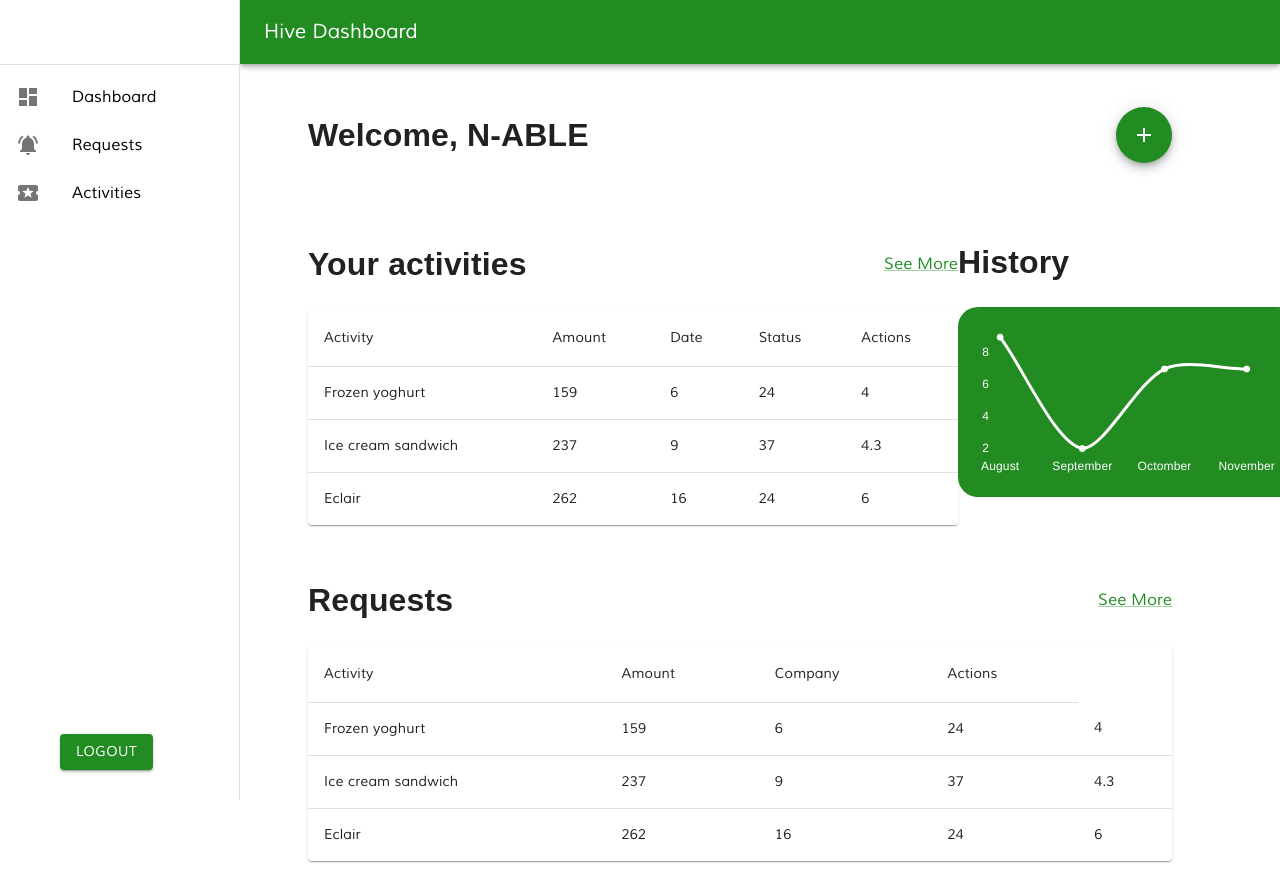
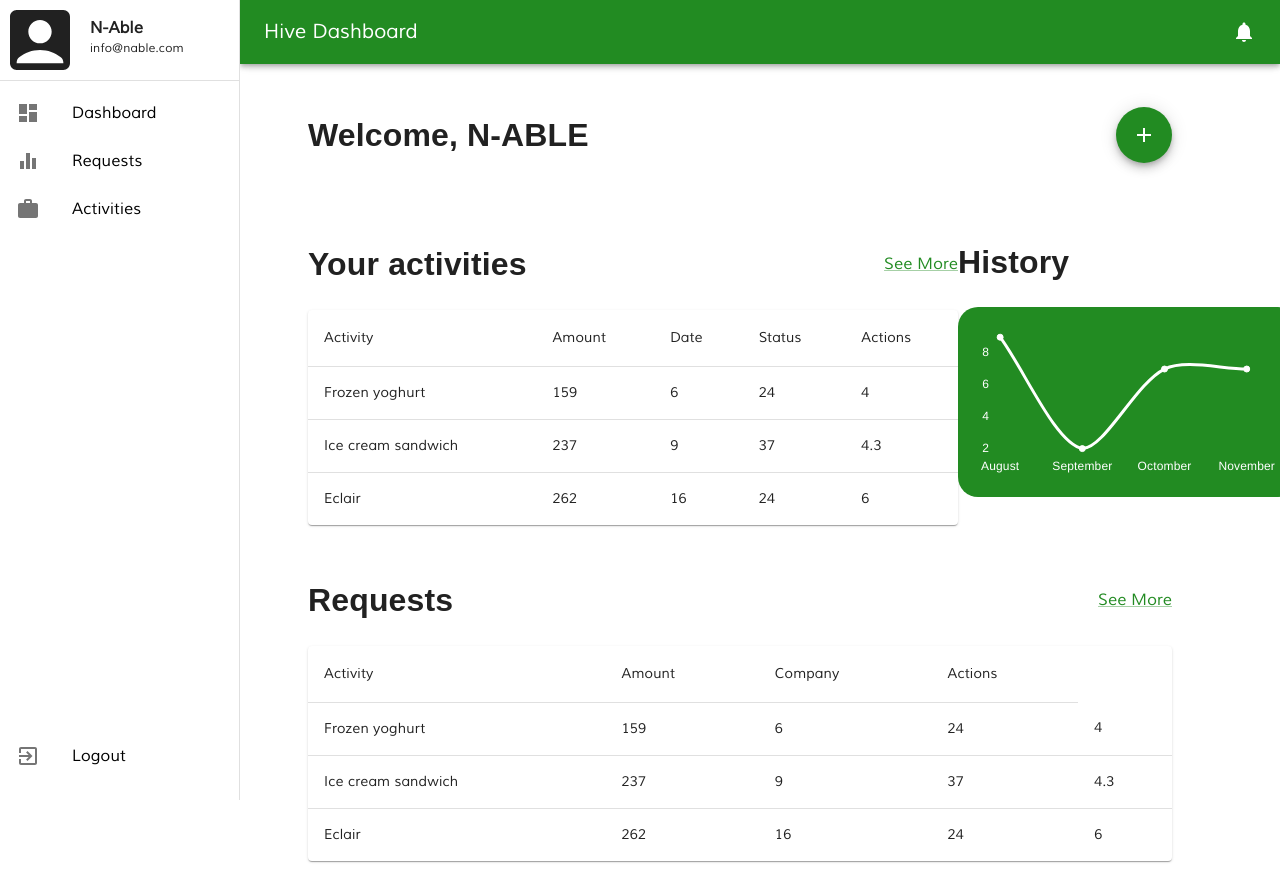
Before and after one commit to trascaandrei/devhacks2022, a React (Create React App) app in the folder frontend/hive/: page /dashboard in a window 1280 px wide. Built offline with nearby package versions, Linux system fonts and the light colour scheme; a web font is replaced by a local one.

Commit message:
[FE] update menu

```diff
--- a/frontend/hive/src/layouts/Dashboard/components/sidebar.tsx
+++ b/frontend/hive/src/layouts/Dashboard/components/sidebar.tsx
@@ -13,9 +13,11 @@ import ListItemButton from '@mui/material/ListItemButton';
 import ListItemIcon from '@mui/material/ListItemIcon';
 import ListItemText from '@mui/material/ListItemText';
 import MenuIcon from '@mui/icons-material/Menu';
+import AccountBoxIcon from '@mui/icons-material/AccountBox';
 import Toolbar from '@mui/material/Toolbar';
 import Typography from '@mui/material/Typography';
-import Button from '@mui/material/Button';
+import NotificationsIcon from '@mui/icons-material/Notifications';
+import ExitToAppIcon from '@mui/icons-material/ExitToApp';
 
 const drawerWidth = 240;
 
@@ -32,7 +34,13 @@ export default function ResponsiveDrawer(props: IDrawerProps) {
 
 	const drawer = (
 		<div>
-			<Toolbar />
+			<div className="sidebar-account">
+				<AccountBoxIcon />
+				<div className="sidebar-account-info">
+					<p className="sidebar-account-title">N-Able</p>
+					<p className="sidebar-account-email">info@nable.com</p>
+				</div>
+			</div>
 			<Divider />
 			<List>
 				{props.menu.map((item, index) => (
@@ -46,9 +54,17 @@ export default function ResponsiveDrawer(props: IDrawerProps) {
 					</ListItem>
 				))}
 			</List>
-			<Button variant="contained" color="primary" style={{margin: '10px'}} className="sidebar-logout">
+			{/* <Button variant="contained" color="primary" style={{margin: '10px'}} className="sidebar-logout">
 				Logout
-			</Button>
+			</Button> */}
+			<ListItem disablePadding component={Link} to="/" className="sidebar-logout">
+				<ListItemButton>
+					<ListItemIcon>
+						<ExitToAppIcon />
+					</ListItemIcon>
+					<ListItemText primary="Logout" style={{color: 'black'}}/>
+				</ListItemButton>
+			</ListItem>
 		</div>
 	);
 
@@ -62,7 +78,7 @@ export default function ResponsiveDrawer(props: IDrawerProps) {
 					ml: { sm: `${drawerWidth}px` },
 				}}
 			>
-				<Toolbar>
+				<Toolbar className="sidebar-toolbar">
 					<IconButton
 						color="inherit"
 						aria-label="open drawer"
@@ -70,11 +86,12 @@ export default function ResponsiveDrawer(props: IDrawerProps) {
 						onClick={handleDrawerToggle}
 						sx={{ mr: 2, display: { sm: 'none' } }}
 					>
-					<MenuIcon />
+						<MenuIcon />
 					</IconButton>
 					<Typography variant="h6" noWrap component="div">
 						Hive Dashboard
 					</Typography>
+					<NotificationsIcon />
 				</Toolbar>
 			</AppBar>
 			<Box
--- a/frontend/hive/src/layouts/Dashboard/index.css
+++ b/frontend/hive/src/layouts/Dashboard/index.css
@@ -23,5 +23,31 @@
 .sidebar-logout {
     position: absolute !important;
     bottom: 20px;
-    left: 50px;
+    /* left: 50px; */
 }
+
+.sidebar-account {
+    display: flex;
+}
+
+.sidebar-account svg {
+    margin-right: 10px;
+    width: 80px;
+    height: 80px;
+}
+
+.sidebar-account-title {
+    margin-bottom: 0;
+    font-weight: bold;
+}
+
+.sidebar-account-email {
+    margin: 0;
+    font-size: 12px;
+}
+
+.sidebar-toolbar {
+    display: flex;
+    align-items: center;
+    justify-content: space-between;
+}
--- a/frontend/hive/src/layouts/Dashboard/index.tsx
+++ b/frontend/hive/src/layouts/Dashboard/index.tsx
@@ -3,8 +3,8 @@ import * as React from 'react';
 import ResponsiveDrawer from './components/sidebar';
 
 import DashboardIcon from '@mui/icons-material/Dashboard';
-import NotificationsActiveIcon from '@mui/icons-material/NotificationsActive';
-import LocalActivityIcon from '@mui/icons-material/LocalActivity';
+import EqualizerIcon from '@mui/icons-material/Equalizer';
+import WorkIcon from '@mui/icons-material/Work';
 
 import { routeNames } from '../../utils/routes';
 
@@ -23,12 +23,12 @@ class DashboardLayout extends React.Component<any, any> {
         },
         {
             text: 'Requests',
-            icon: <NotificationsActiveIcon />,
+            icon: <EqualizerIcon />,
             link: routeNames.requests,
         },
         {
             text: 'Activities',
-            icon: <LocalActivityIcon />,
+            icon: <WorkIcon />,
             link: routeNames.activities,
         },
     ];
```
